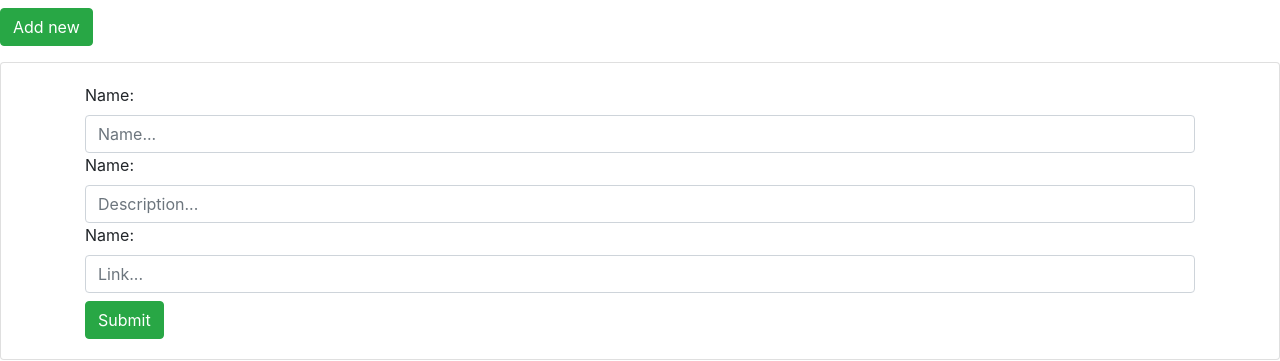
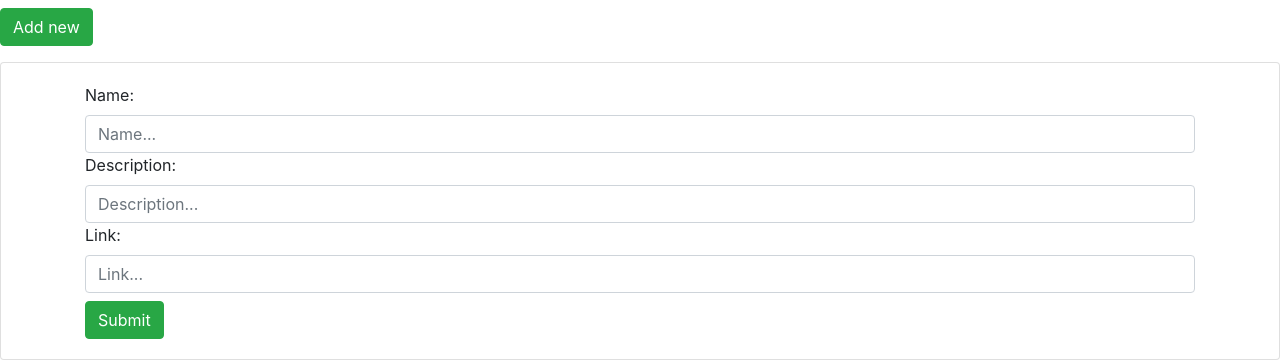
Before and after one commit to devAbu/abocPage, a PHP site: page /adminAdd.php in a window 1280 px wide, after a click on "Add new". Shown: the top 361 px of the page. Run offline with PHP 8.4, Linux system fonts and the light colour scheme; data comes from the database, SQL or seed files in the repository; some libraries are stand-ins or nearby versions.

Commit message:
edit popravljen

```diff
--- a/adminAdd.php
+++ b/adminAdd.php
@@ -46,11 +46,11 @@
                        <input type="text" class="form-control" id="name" name="name" placeholder="Name...">
                    </div>
                    <div class="col-12">
-                       <label for="description">Name: </label>
+                       <label for="description">Description: </label>
                        <input type="text" class="form-control" id="description" name="description" placeholder="Description...">
                    </div>
                    <div class="col-12">
-                       <label for="link">Name: </label>
+                       <label for="link">Link: </label>
                        <input type="text" class="form-control" id="link" name="link" placeholder="Link...">
                    </div>
                    <div class="col-12 mt-2">
@@ -67,8 +67,8 @@
     $result = $dbc->query($sql);
     $count = $result->num_rows;
     if ($count > 0) {
-        while ($row = $result->fetch_assoc()) {
-            echo '
+      while ($row = $result->fetch_assoc()) {
+        echo '
                     <form method="post" action="delete.php">
                     <input type="number" value="' . $row["ID"] . '" name="id" hidden/>
                       <div class="projectWrap col-12 col-md-6">
@@ -82,29 +82,29 @@
                               </div>
                           </div>
                       </div>
-                      <button type="button" class=" btn btn-warning " data-toggle="collapse" data-target="#update'.$row["ID"].'">update</button>
+                      <button type="button" class=" btn btn-warning " data-toggle="collapse" data-target="#update' . $row["ID"] . '">update</button>
                     <button class=" btn btn-danger " type="submit" >delete</button>
                     </form>
 
-                    <div class="collapse mt-3" id="update'.$row["ID"].'">
+                    <div class="collapse mt-3" id="update' . $row["ID"] . '">
                       <div class="card card-body">
                          <div class="container">
                              <div class="row">
-                             <input type="number" value="'.$row["ID"].'" id="idUpdate" hidden>
+                             <input type="number" value="' . $row["ID"] . '" id="idUpdate" hidden>
                                  <div class="col-12">
                                      <label for="name">Name: </label>
-                                     <input type="text" class="form-control" id="nameUpdate" name="name" value="'.$row["name"].'">
+                                     <input type="text" class="form-control" id="nameUpdate' . $row["ID"] . '" name="name" value="' . $row["name"] . '">
                                  </div>
                                  <div class="col-12">
-                                     <label for="description">Name: </label>
-                                     <input type="text" class="form-control" id="descriptionUpdate" name="description" value="'.$row["description"].'">
+                                     <label for="description">Description: </label>
+                                     <input type="text" class="form-control" id="descriptionUpdate' . $row["ID"] . '" name="description" value="' . $row["description"] . '">
                                  </div>
                                  <div class="col-12">
-                                     <label for="link">Name: </label>
-                                     <input type="text" class="form-control" id="linkUpdate" name="link" value="'.$row["link"].'">
+                                     <label for="link">Link: </label>
+                                     <input type="text" class="form-control" id="linkUpdate' . $row["ID"] . '" name="link" value="' . $row["link"] . '">
                                  </div>
                                  <div class="col-12 mt-2">
-                                     <button class="btn btn-success" id="edit">Edit</button>
+                                     <button class="btn btn-success " id="edit' . $row["ID"] . '" onclick="edit(this.id)">Edit</button>
                                  </div>
                              </div>
                          </div>
@@ -113,7 +113,7 @@
 
                     ';
 
-        }
+      }
     }
     ?>
 
@@ -163,7 +163,50 @@
 
       <script>
 
-        $('#edit').click(function (){
+      function edit(idClick){
+        console.log(idClick)
+        var res = idClick.replace(/\D/g, "")
+          var name = $('#nameUpdate'+res).val()
+          var description = $('#descriptionUpdate'+res).val()
+          var link = $('#linkUpdate'+res).val()
+          var id = $('#idUpdate').val()
+
+
+
+          console.log(res)
+
+
+
+
+          if(name == ""){
+            toastr.error("Enter name");
+          } else if(description==''){
+           toastr.error("Enter description")
+         } else if(link == ""){
+          toastr.error("Enter link")
+        } else {
+          $.ajax({
+            url: "update.php?name="+name+"&description="+description+"&link="+link+"&id="+res,
+
+            success: function (data){
+              if(data.indexOf('sent') > -1){
+                    toastr.success("Successfully added project!!!")
+                    $('#nameUpdate').val("")
+                    $('#descriptionUpdate').val("")
+                    $('#linkUpdate').val("")
+              }
+              else {
+                toastr.error("Project not added")
+              }
+            },
+            error: function (data, err){
+              toastr.error("Some problem occured. Please try again later.")
+            }
+          })
+        }
+      }
+
+       /*  $('#edit').click(function (){
 
 
           var name = $('#nameUpdate').val()
@@ -198,7 +241,7 @@
             }
           })
         }
-      })
+      })  */
       </script>
 
 
--- a/connection.php
+++ b/connection.php
@@ -1,7 +1,7 @@
 <?php
 
 define('DB_USER', 'root');
-define('DB_PASSWORD', 'mysql');//mysql valjda za mac :P
+define('DB_PASSWORD', '');//mysql valjda za mac :P
 define('DB_HOST', 'localhost');
 define('DB_NAME', 'abocAbout');
 
```
